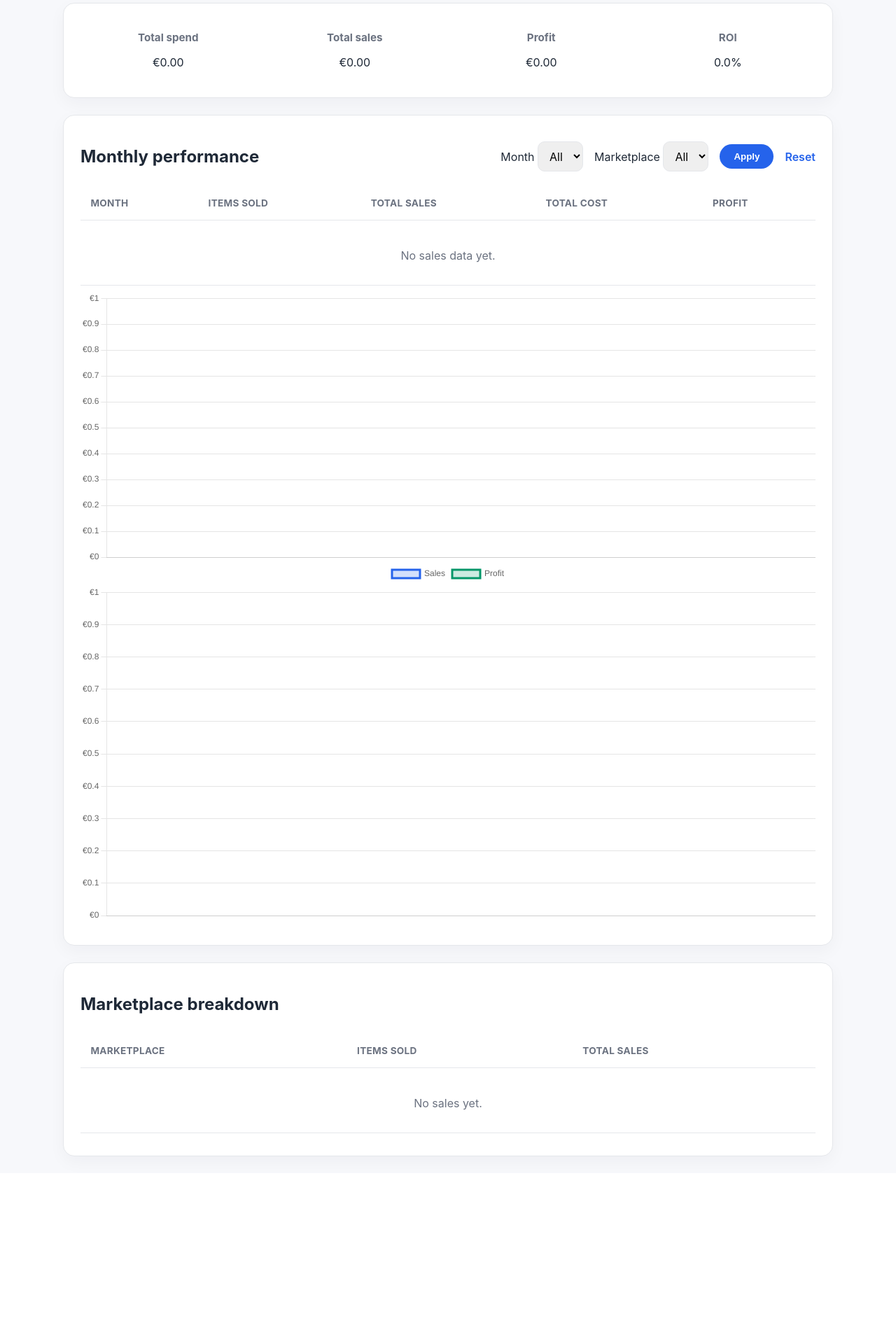
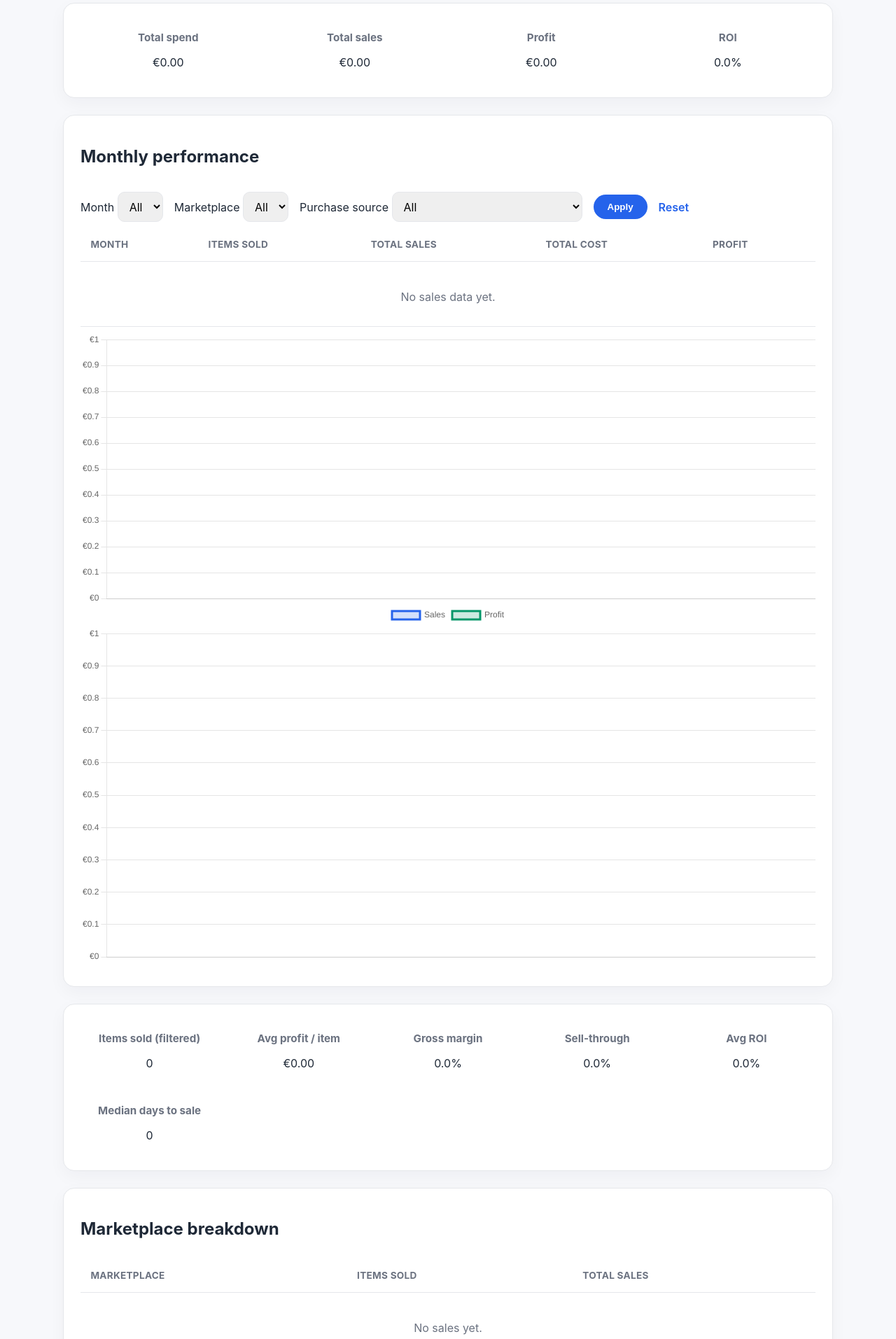
Before and after one commit to ps1-eng/super-potato, a Flask app: page /reports in a window 1280 px wide. Shown: the part 136-2049 px from the top of the page at 70% size. Before the commit the page ends 1796 px from the top, so only its background shows below. Run offline with Flask 3, Linux system fonts and the light colour scheme; data comes from the database, SQL or seed files in the repository; data that the repository does not hold is empty.

Commit message:
Add filtered insight metrics to reports dashboard

```diff
--- a/app.py
+++ b/app.py
@@ -1877,7 +1877,9 @@ def import_csv() -> str | Response:
 def reports() -> str:
     month_filter = request.args.get("month") or "all"
     marketplace_filter = request.args.get("marketplace") or "all"
+    purchase_source_filter = request.args.get("purchase_source") or "all"
     summary = fetch_summary()
+
     with get_db() as conn:
         marketplace_data = conn.execute(
             """
@@ -1891,27 +1893,69 @@ def reports() -> str:
         ).fetchall()
         sold_items = conn.execute(
             """
-            SELECT purchase_price, sale_price, sale_date, sold_marketplace
+            SELECT purchase_price,
+                   purchase_date,
+                   listed_date,
+                   sale_price,
+                   sale_date,
+                   sold_marketplace,
+                   purchase_source
             FROM items
             WHERE sale_price IS NOT NULL AND sale_date IS NOT NULL
             """
         ).fetchall()
+        listed_total = conn.execute(
+            """
+            SELECT COUNT(*) AS total
+            FROM items
+            WHERE status IN ('Listed', 'Sold')
+              AND (? = 'all' OR sold_marketplace = ?)
+              AND (? = 'all' OR purchase_source = ?)
+            """,
+            (marketplace_filter, marketplace_filter, purchase_source_filter, purchase_source_filter),
+        ).fetchone()["total"]
+        sold_total = conn.execute(
+            """
+            SELECT COUNT(*) AS total
+            FROM items
+            WHERE status = 'Sold'
+              AND (? = 'all' OR sold_marketplace = ?)
+              AND (? = 'all' OR purchase_source = ?)
+            """,
+            (marketplace_filter, marketplace_filter, purchase_source_filter, purchase_source_filter),
+        ).fetchone()["total"]
+        purchase_source_options = fetch_purchase_sources()
+
     monthly_summary: dict[str, dict[str, float]] = {}
     monthly_marketplace: dict[str, dict[str, float]] = {}
     available_months: set[str] = set()
     marketplace_names: set[str] = set()
+    days_to_sale: list[int] = []
+
+    metric_sales = 0.0
+    metric_cost = 0.0
+    metric_profit = 0.0
+    metric_count = 0
+
     for item in sold_items:
         try:
-            sale_month = datetime.strptime(item["sale_date"], DATE_FORMAT).strftime("%Y-%m")
+            sale_dt = datetime.strptime(item["sale_date"], DATE_FORMAT)
+            sale_month = sale_dt.strftime("%Y-%m")
         except ValueError:
             continue
+
         marketplace_name = item["sold_marketplace"] or "Unlisted"
+        source_name = item["purchase_source"] or "Other"
         available_months.add(sale_month)
         marketplace_names.add(marketplace_name)
+
         if month_filter != "all" and sale_month != month_filter:
             continue
         if marketplace_filter != "all" and marketplace_name != marketplace_filter:
             continue
+        if purchase_source_filter != "all" and source_name != purchase_source_filter:
+            continue
+
         if sale_month not in monthly_summary:
             monthly_summary[sale_month] = {
                 "count": 0,
@@ -1923,13 +1967,28 @@ def reports() -> str:
             monthly_marketplace[sale_month] = {}
         if marketplace_name not in monthly_marketplace[sale_month]:
             monthly_marketplace[sale_month][marketplace_name] = 0.0
+
+        sale_price = float(item["sale_price"] or 0)
+        purchase_price = float(item["purchase_price"] or 0)
+        profit = sale_price - purchase_price
+
         monthly_summary[sale_month]["count"] += 1
-        monthly_summary[sale_month]["total_sales"] += float(item["sale_price"] or 0)
-        monthly_summary[sale_month]["total_cost"] += float(item["purchase_price"] or 0)
-        monthly_summary[sale_month]["profit"] += float(item["sale_price"] or 0) - float(
-            item["purchase_price"] or 0
-        )
-        monthly_marketplace[sale_month][marketplace_name] += float(item["sale_price"] or 0)
+        monthly_summary[sale_month]["total_sales"] += sale_price
+        monthly_summary[sale_month]["total_cost"] += purchase_price
+        monthly_summary[sale_month]["profit"] += profit
+        monthly_marketplace[sale_month][marketplace_name] += sale_price
+
+        metric_count += 1
+        metric_sales += sale_price
+        metric_cost += purchase_price
+        metric_profit += profit
+
+        try:
+            purchase_dt = datetime.strptime(item["purchase_date"], DATE_FORMAT)
+            days_to_sale.append((sale_dt - purchase_dt).days)
+        except (TypeError, ValueError):
+            pass
+
     monthly_rows = [
         {
             "month": month,
@@ -1940,8 +1999,33 @@ def reports() -> str:
         }
         for month, data in sorted(monthly_summary.items(), reverse=True)
     ]
+
     month_options = sorted(available_months)
     marketplace_options = sorted(marketplace_names)
+
+    sorted_days = sorted(days_to_sale)
+    median_days_to_sale = 0
+    if sorted_days:
+        mid = len(sorted_days) // 2
+        if len(sorted_days) % 2:
+            median_days_to_sale = sorted_days[mid]
+        else:
+            median_days_to_sale = int((sorted_days[mid - 1] + sorted_days[mid]) / 2)
+
+    avg_profit = (metric_profit / metric_count) if metric_count else 0.0
+    avg_roi = (metric_profit / metric_cost * 100.0) if metric_cost else 0.0
+    gross_margin = (metric_profit / metric_sales * 100.0) if metric_sales else 0.0
+    sell_through = (sold_total / listed_total * 100.0) if listed_total else 0.0
+
+    insights = {
+        "items_sold": metric_count,
+        "avg_profit": avg_profit,
+        "avg_roi": avg_roi,
+        "gross_margin": gross_margin,
+        "median_days_to_sale": median_days_to_sale,
+        "sell_through": sell_through,
+    }
+
     return render_template(
         "reports.html",
         summary=summary,
@@ -1950,8 +2034,11 @@ def reports() -> str:
         monthly_marketplace=monthly_marketplace,
         month_options=month_options,
         marketplace_options=marketplace_options,
+        purchase_source_options=purchase_source_options,
         month_filter=month_filter,
         marketplace_filter=marketplace_filter,
+        purchase_source_filter=purchase_source_filter,
+        insights=insights,
     )
 
 
--- a/templates/reports.html
+++ b/templates/reports.html
@@ -46,6 +46,15 @@
           {% endfor %}
         </select>
       </label>
+      <label>
+        Purchase source
+        <select name="purchase_source">
+          <option value="all" {% if purchase_source_filter == 'all' %}selected{% endif %}>All</option>
+          {% for source in purchase_source_options %}
+            <option value="{{ source }}" {% if purchase_source_filter == source %}selected{% endif %}>{{ source }}</option>
+          {% endfor %}
+        </select>
+      </label>
       <button type="submit">Apply</button>
       <a href="{{ url_for('reports') }}" class="link">Reset</a>
     </form>
@@ -80,6 +89,33 @@
   </div>
   <canvas id="monthlyChart" height="120"></canvas>
   <canvas id="marketplaceChart" height="140"></canvas>
+</section>
+
+<section class="card summary">
+  <div>
+    <h3>Items sold (filtered)</h3>
+    <p>{{ insights.items_sold }}</p>
+  </div>
+  <div>
+    <h3>Avg profit / item</h3>
+    <p>{{ insights.avg_profit | currency }}</p>
+  </div>
+  <div>
+    <h3>Gross margin</h3>
+    <p>{{ insights.gross_margin | round(1) }}%</p>
+  </div>
+  <div>
+    <h3>Sell-through</h3>
+    <p>{{ insights.sell_through | round(1) }}%</p>
+  </div>
+  <div>
+    <h3>Avg ROI</h3>
+    <p>{{ insights.avg_roi | round(1) }}%</p>
+  </div>
+  <div>
+    <h3>Median days to sale</h3>
+    <p>{{ insights.median_days_to_sale }}</p>
+  </div>
 </section>
 
 <section class="card">
```
Also changed, not shown: README.md.
